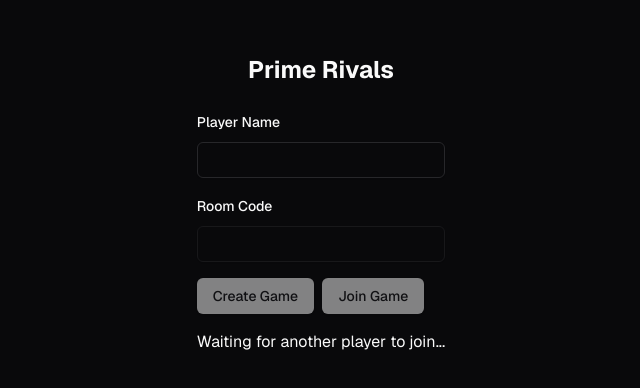
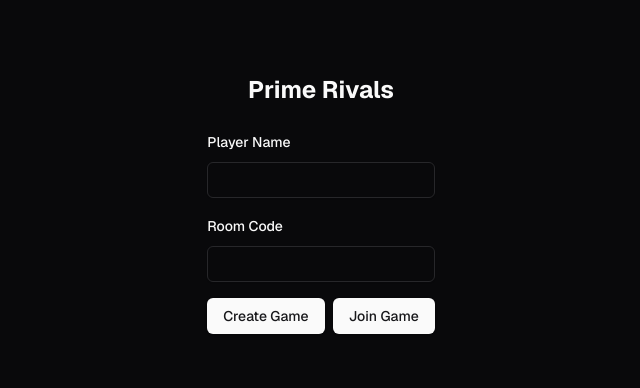
Before and after one commit to Abkenn/Prime-Rivals, a Next.js app: page / in a window 1280 px wide. Shown: the part 196-584 px from the top of the page, without its empty margins (319-959 px from the left). Built offline with nearby package versions, Linux system fonts and the light colour scheme.

Commit message:
Update waiting conditions

```diff
--- a/src/app/_components/RoomSetup.tsx
+++ b/src/app/_components/RoomSetup.tsx
@@ -14,6 +14,7 @@ import { Button } from './ui/button';
 import { Input } from './ui/input';
 import { Loader2 } from 'lucide-react';
 import { useRoomLive } from '../_hooks/useRoomLive';
+import { useState } from 'react';
 import { z } from 'zod';
 import { zodResolver } from '@hookform/resolvers/zod';
 
@@ -33,8 +34,9 @@ const schema = z
 type RoomFormData = z.infer<typeof schema>;
 
 export const RoomSetup = () => {
+  const [isWaiting, setIsWaiting] = useState(false);
+
   const { subscribe, playerJoined } = useRoomLive();
-  const isRoomReady = Boolean(playerJoined && playerJoined.trim() !== '');
 
   const form = useForm<RoomFormData>({
     resolver: zodResolver(schema),
@@ -56,6 +58,7 @@ export const RoomSetup = () => {
     } else {
       await joinRoom(playerName, String(roomCode));
     }
+    setIsWaiting(true);
   };
 
   return (
@@ -80,7 +83,7 @@ export const RoomSetup = () => {
             <FormItem>
               <FormLabel>Room Code</FormLabel>
               <FormControl>
-                <Input {...field} disabled={!isRoomReady} />
+                <Input {...field} disabled={isWaiting} />
               </FormControl>
               <FormMessage />
             </FormItem>
@@ -93,7 +96,7 @@ export const RoomSetup = () => {
           <Button
             type="submit"
             onClick={() => setValue('mode', 'create')}
-            disabled={!isRoomReady}
+            disabled={isWaiting}
           >
             Create Game
           </Button>
@@ -101,10 +104,10 @@ export const RoomSetup = () => {
           <Button
             type="submit"
             onClick={() => setValue('mode', 'join')}
-            disabled={!isRoomReady}
+            disabled={isWaiting}
           >
             {mode === 'join' ? (
-              <span>
+              <span className="inline-flex items-center gap-2">
                 <Loader2 className="animate-spin" />
                 Please wait
               </span>
@@ -114,9 +117,9 @@ export const RoomSetup = () => {
           </Button>
         </div>
 
-        {mode === 'create' && (
+        {isWaiting && mode === 'create' && (
           <div>
-            {isRoomReady
+            {playerJoined
               ? `${playerJoined} joined the room!`
               : 'Waiting for another player to join...'}
           </div>
--- a/src/app/_hooks/useRoomLive.tsx
+++ b/src/app/_hooks/useRoomLive.tsx
@@ -1,7 +1,9 @@
+'use client';
+
 import { Realtime, RealtimeChannel } from 'ably';
 import { useEffect, useState } from 'react';
 
-import { useRouter } from 'next/router';
+import { useRouter } from 'next/navigation';
 
 type UseAblyPlayerJoinHook = {
   playerJoined: string | null;
```
